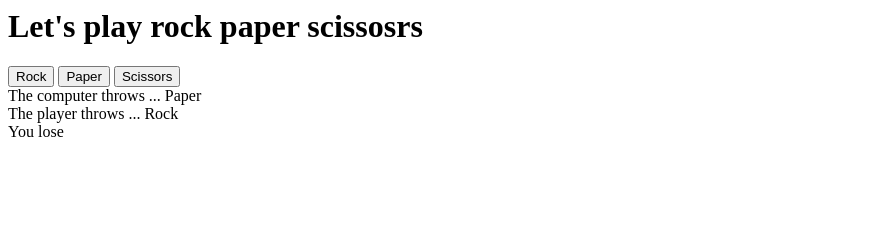
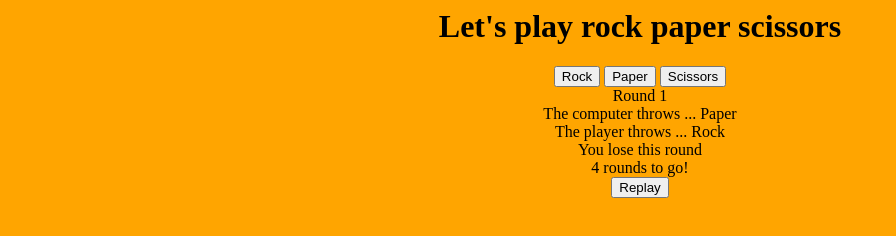
Before and after one commit to Methal-Abeywickrama/RockPaperScissorsGame, a plain HTML site: page index.html in a window 1280 px wide. Both pictures are taken after a click on the button "Rock". Shown: the whole page, without its empty margins (0-896 px from the left). Drawn offline with Linux system fonts and the light colour scheme.

Commit message:
Javascript fininished a working model

```diff
--- a/index.html
+++ b/index.html
@@ -1,16 +1,17 @@
 <html>
     <head>
         <title>Rock Paper Scissors</title>
+        <link rel="stylesheet" href="style.css">
     </head>
 
     <body>
 
-        <h1>Let's play rock paper scissosrs</h1>
+        <h1>Let's play rock paper scissors</h1>
 
         <div id="userInput">
-            <button id="rock">Rock</button>
-            <button id="paper">Paper</button>
-            <button id="scissors">Scissors</button>
+            <button class="inputButton" id="rock">Rock</button>
+            <button class="inputButton" id="paper">Paper</button>
+            <button class="inputButton" id="scissors">Scissors</button>
         </div>
 
         <div id="theRounds"></div>
@@ -21,6 +22,9 @@
 
         <div id="resulter"></div>
 
+        <div id="finalResult"></div>
+
+        <button id="replay">Replay</button>
 
 
 
--- /dev/null
+++ b/style.css
@@ -0,0 +1,4 @@
+body {
+    background-color: orange;
+    text-align: center;
+}
--- a/thejs.js
+++ b/thejs.js
@@ -5,6 +5,11 @@ const playScissor = document.querySelector("#scissors");
 const computerInput = document.querySelector("#computerInput");
 const yourInput = document.querySelector("#yourInput");
 const resulter = document.querySelector("#resulter");
+const theRound = document.querySelector("#theRounds");
+const button = document.querySelector(".inputButton")
+const replay = document.querySelector("#replay");
+const finalResult = document.querySelector("#finalResult");
+
 
 function computerPlays() {
     var ComputerGuessNumber = Math.floor(Math.random() * (3)) + 1;
@@ -22,15 +27,15 @@ function caseCorrectInput (myString) {
     return myString[0].toUpperCase() + myString.substring(1).toLowerCase();
 }
 
-function playerPlays(yo) {
+function playerPlays(damn) {
     let playerGuessNumber;
-    let playerGuessString = yo;
-    let correctedInput = caseCorrectInput(playerGuessString);
-    if (correctedInput == "Rock") {
+    let playerGuessString = damn;
+    //let correctedInput = caseCorrectInput(playerGuessString);
+    if (playerGuessString == "Rock") {
         playerGuessNumber = 1;
-    } else if (correctedInput == "Paper") {
+    } else if (playerGuessString == "Paper") {
         playerGuessNumber = 2;
-    } else if (correctedInput == "Scissor") {
+    } else if (playerGuessString == "Scissor") {
         playerGuessNumber = 3;
     }
     return playerGuessNumber;
@@ -39,11 +44,11 @@ function playerPlays(yo) {
 function theThrow(p1, c1) {
 
     if (p1 == 1 && c1 == 1 || p1 == 2 && c1 == 2 || p1 == 3 && c1 == 3) {
-        return "It's a draw";
+        return "This round is a draw";
     } else if (p1 == 1 && c1 == 3 || p1 == 2 && c1 == 1 || p1 == 3 && c1 == 2) {
-        return "You win";
+        return "You win this round";
     } else if (p1 == 1 && c1 == 2 || p1 == 2 && c1 == 3 || p1 == 3 && c1 == 1) {
-        return "You lose";
+        return "You lose this round";
     }
 }
 
@@ -58,29 +63,32 @@ function ThrowDecoder(theInput) {
 }
 
 function resultCoder(theInput) {
-    if (theInput === "It's a draw") {
+    if (theInput === "This round is a draw") {
         return 0;
-    } else if (theInput === "You win") {
+    } else if (theInput === "You win this round") {
         return 1;
     } else {
         return -1;
     }
 }
+var score = 0;
+var round = 1;
+theRound.textContent = "Round  " + round;
+finalResult.textContent = "5 rounds to go!"
 
-function game(yo) {
+function game(hello) {
    // Initiallizations
    var ComputerGuessNumber;
    var computerGuess;
-   var score = 0;
 
     // Execution
-
-
+    theRound.textContent = "Round  " + round;
+    round++;
 
    //for (let i = 1; i <= 5; i++) {
-   //console.log("Round" + i);
-   console.log(" ");
-   let playersThrow = playerPlays(yo);
+   //theRound.textContent = "Round" + i;
+   //console.log(" ");
+   let playersThrow = playerPlays(hello);
    let decodedPlayer = ThrowDecoder(playersThrow);
 
    let computersThrow = computerPlays();
@@ -96,8 +104,8 @@ function game(yo) {
 
    console.log(" ");
    let roundResult = theThrow(playersThrow, computersThrow);
-   //console.log(roundResult);
-
+   console.log(roundResult);
+   console.log("reaced");
    resulter.textContent = roundResult;
 
    console.log(" ");
@@ -107,35 +115,44 @@ function game(yo) {
 
    score = score + resultCoder(roundResult);
    //}
+   console.log(score);
+   let toGo = 6 - round;
+   finalResult.textContent = toGo + " rounds to go!";
+   if (round < 6) return;
 
-   return score;
+   playPaper.disabled = true;
+   playRock.disabled = true;
+   playScissor.disabled = true;
 
+   finalResult.textContent = winnerDecider(score);
 }
 
-//function winnerDecider(result) {
-//    if (result > 0) {
-//        return "Hey you win the game, dirty cheater !!";
-//    } else if (result < 0) {
-//        return "Haha, you lose, stinkface !!";
-//    } else {
-//       return "Its a draw, neck and neck !!";
-//    }
-//}
+function winnerDecider(result) {
+    if (result > 0) {
+        return "Hey you win the game, dirty cheater !!";
+    } else if (result < 0) {
+        return "Haha, you lose, stinkface !!";
+    } else {
+       return "Its a draw, neck and neck !!";
+    }
+}
 
 //console.log(winnerDecider(game()));
 
 
 
-
-
 playPaper.addEventListener('click', function () {
-    game("paper");
+    game("Paper");
 });
 
 playRock.addEventListener('click', function () {
-    game("rock");
+    game("Rock");
 });
 
 playScissor.addEventListener('click', function () {
-    game("scissor");
+    game("Scissor");
 });
+
+replay.addEventListener('click', function () {
+    location.reload();
+});
```
